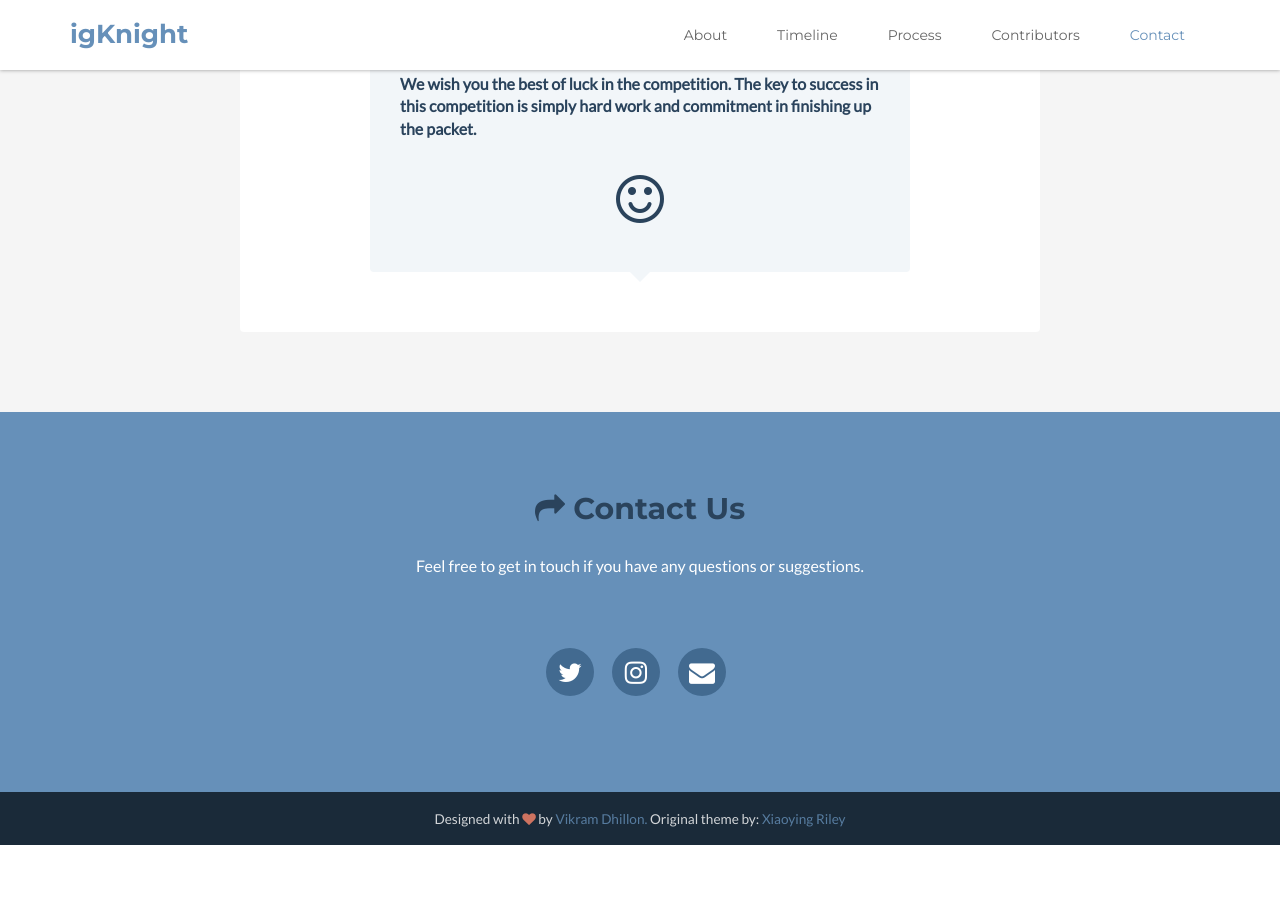
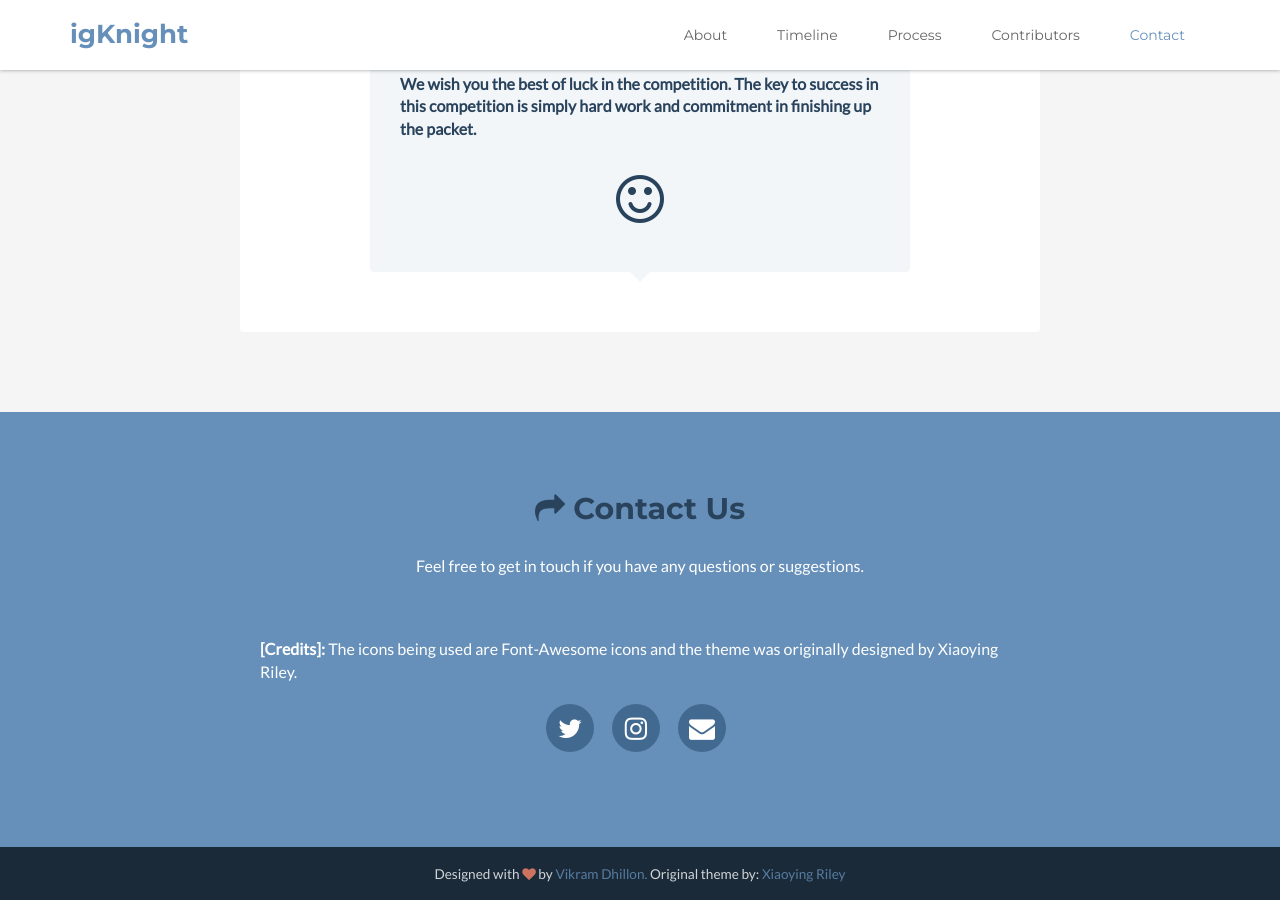
Before and after one commit to igknight/igknight.github.io, a Jekyll site: the page built from index.html, in a window 1280 px wide and 900 px high, scrolled down 4124 px. Built offline with Jekyll 4.4.1, drawn with Linux system fonts in a browser that asks for light colours; nearby versions of some CDN libraries; before the commit the page ends 4969 px from its top, so only the background shows below that; some of the changed text lies outside the part shown.

Commit message:
Adding new credits and replacing top button

```diff
--- a/_includes/contact.html
+++ b/_includes/contact.html
@@ -4,6 +4,8 @@
             <div class="contact-inner">
                 <h2 class="title  text-center"><i class="fa fa-share"></i> Contact Us</h2>
                 <p class="intro  text-center">Feel free to get in touch if you have any questions or suggestions.</p>
+
+                <p><strong>[Credits]:</strong> The icons being used are Font-Awesome icons and the theme was originally designed by Xiaoying Riley.</p>
 
                 <div class="clearfix"></div>
 
--- a/_includes/promo.html
+++ b/_includes/promo.html
@@ -4,7 +4,7 @@
             <h2 class="title">ig<span class="highlight">Knight</span></h2>
             <p class="intro">A scholarship competition for the research oriented</p>
             <div class="btns">
-                <a class="btn btn-cta-primary" href="https://docs.google.com/forms/d/1HEPPL4an6KR5kD-RL3Ymhs5gA4pe37eEnmkcDFFY6W4/viewform" target="_blank"><i class="fa fa-television"></i> Start Here!</a>
+                <a class="btn btn-cta-primary" href="https://docs.google.com/forms/d/1HEPPL4an6KR5kD-RL3Ymhs5gA4pe37eEnmkcDFFY6W4/viewform" target="_blank"><i class="fa fa-fire"></i> ignite Me!</a>
                 <a class="btn btn-cta-secondary" href="#" target="_blank"><i class="fa fa-hourglass-start"></i>
 Phase 2</a>
             <br> </br>
```
